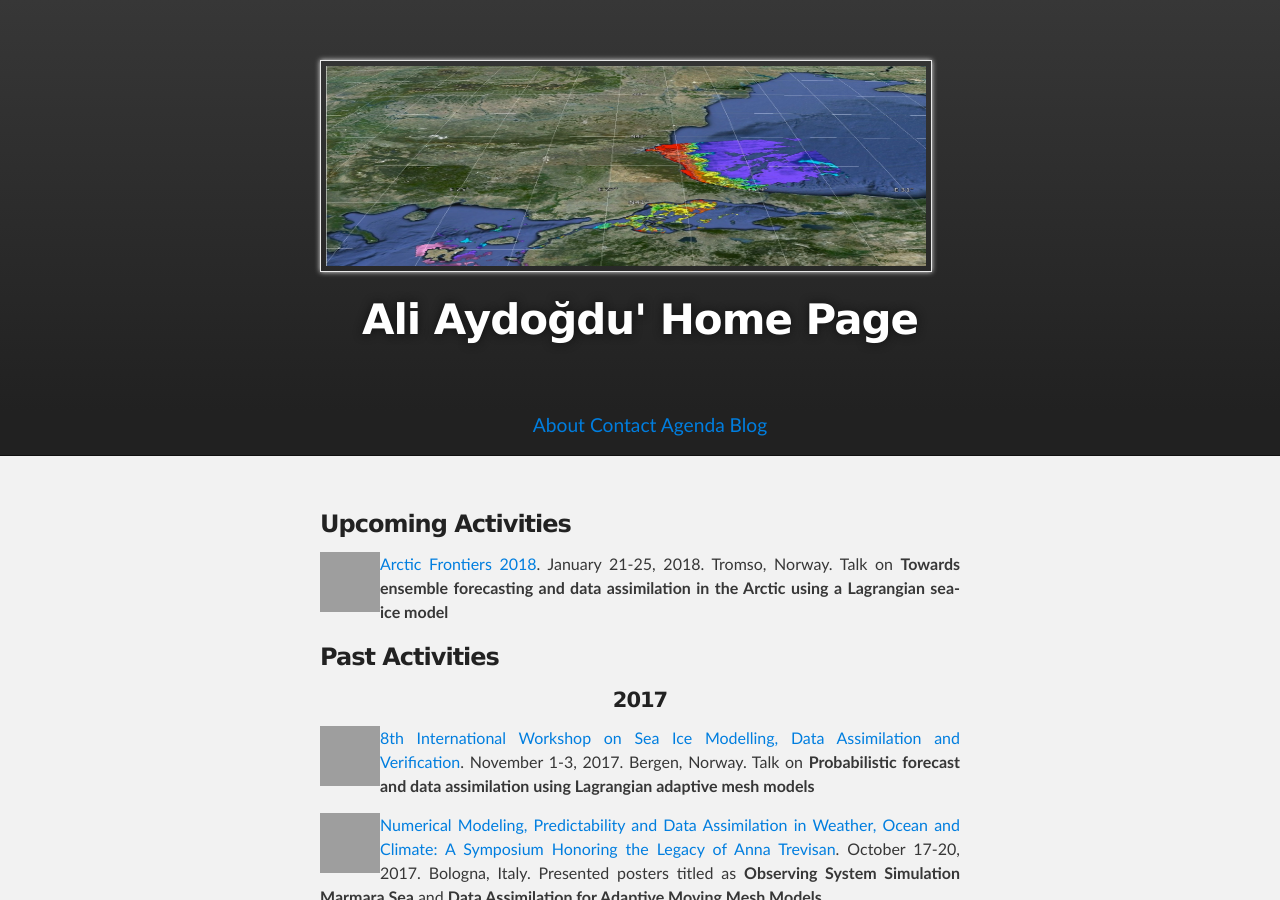
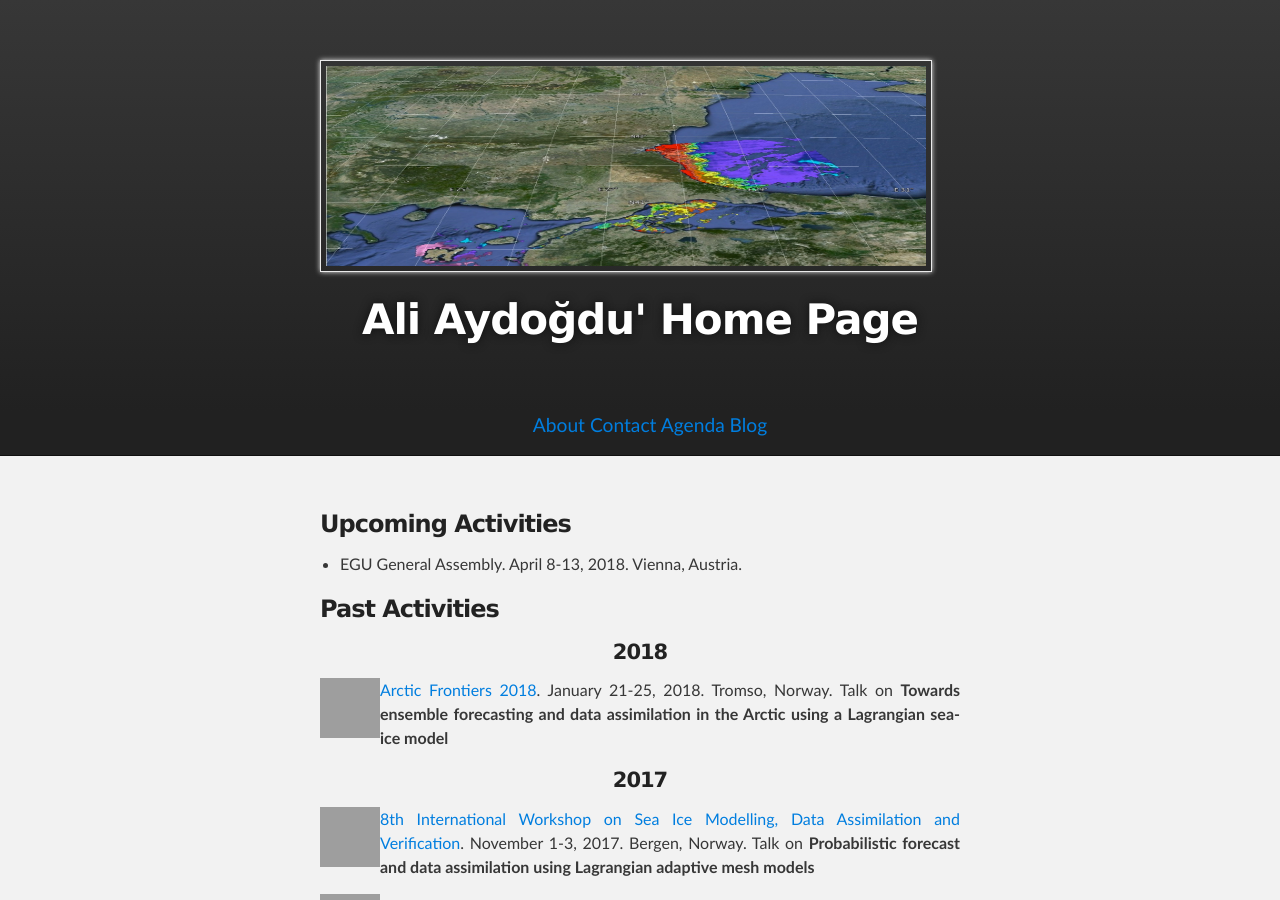
Before and after one commit to aydogduali/aydogduali.github.io, a Jekyll site: the page built from calendar/index.md, in a window 1280 px wide and 900 px high, cut to the strip 0-900 px from the top of the window. Built offline with Jekyll 4.4.1, drawn with Linux system fonts in a browser that asks for light colours; the repository's description, which GitHub fills in, is left out; our own code applies the rules of GitHub Pages for plain Markdown files; grey boxes are pictures that could not be loaded.

```diff
--- a/calendar/index.md
+++ b/calendar/index.md
@@ -4,12 +4,16 @@
 
 ###  Upcoming Activities
 
+- EGU General Assembly. April 8-13, 2018. Vienna, Austria.
+
+###  Past Activities
+
+#### 2018
 <div style="float: left; clear: left">
 <iframe src="https://widgets.figshare.com/articles/5821668/embed?show_title=0" width="60" height="60" frameborder="0"></iframe>
 </div>
 [Arctic Frontiers 2018](https://www.arcticfrontiers.com/program/session/?id=S023). January 21-25, 2018. Tromso, Norway. Talk on **Towards ensemble forecasting and data assimilation in the Arctic using a Lagrangian sea-ice model**
 
-###  Past Activities
 
 #### 2017
 <div style="float: left; clear: left">
```
